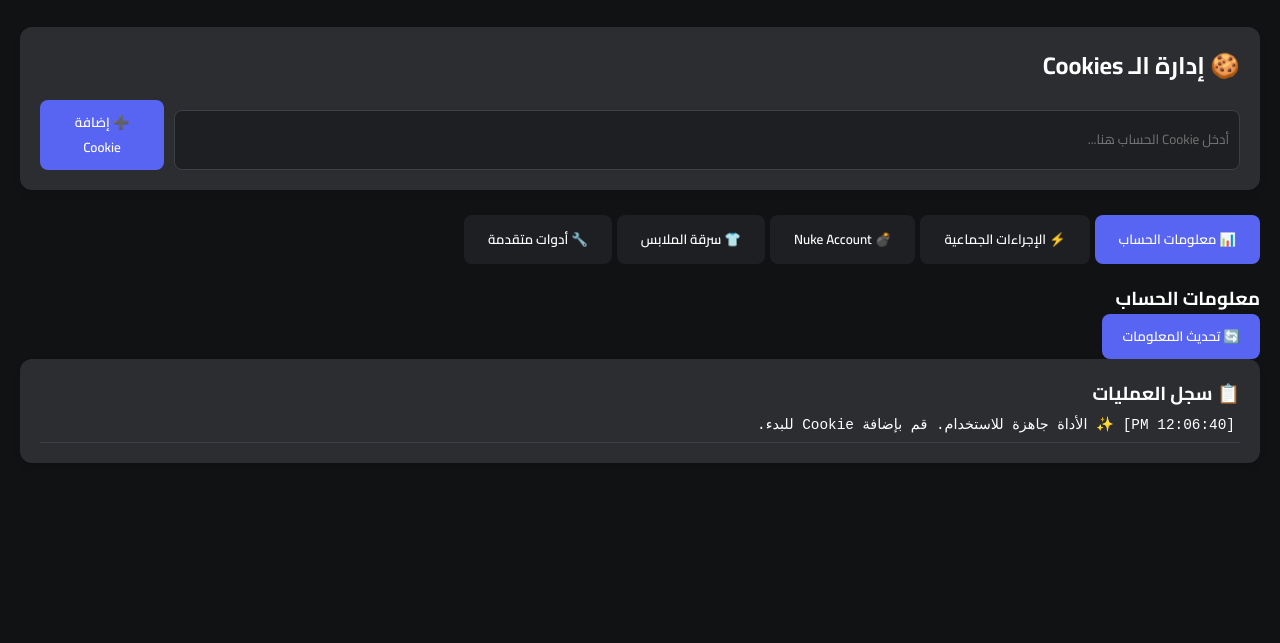
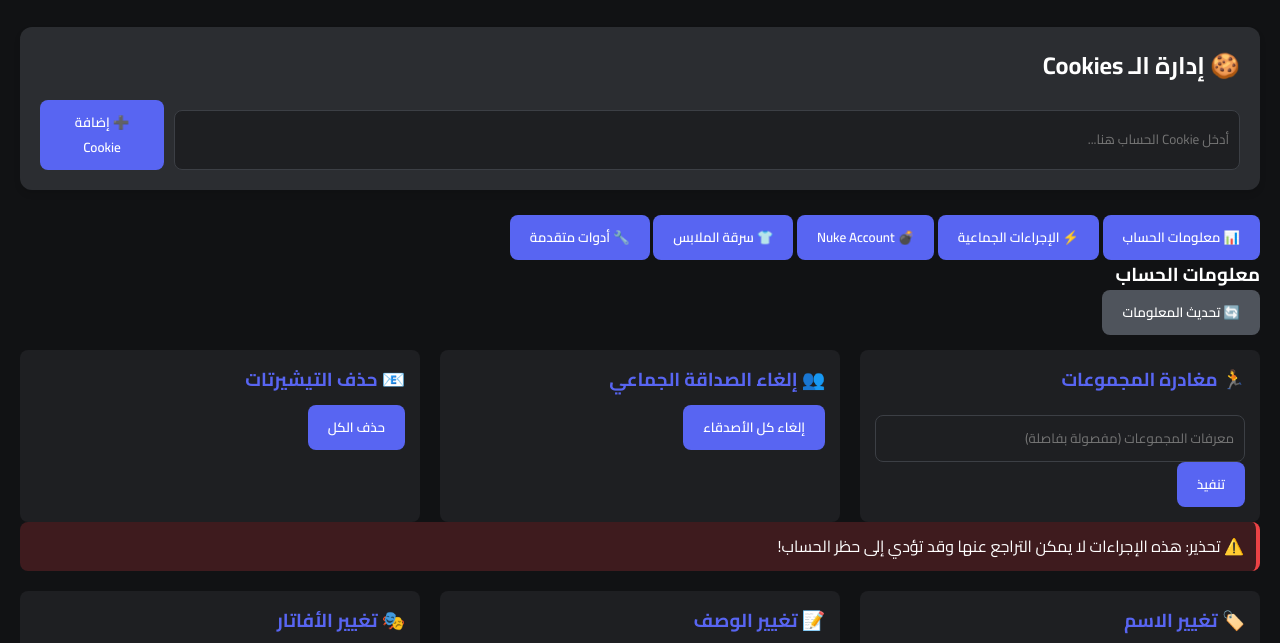
Before and after one commit to Z7F-KING/Z7F-KING.github.io, a plain HTML site: page index.html in a window 1280 px wide. Shown: the part 113-756 px from the top of the page. Drawn offline with Linux system fonts and the light colour scheme.

Commit message:
Enhance styles for tools section and feature cards
Added styles for tools section and updated feature card hover effect.

```diff
--- a/style.css
+++ b/style.css
@@ -49,6 +49,17 @@
     box-shadow: 0 4px 6px rgba(0,0,0,0.1);
 }
 
+.tools-section {
+    margin-bottom: 40px;
+}
+
+.tools-section h2 {
+    margin-bottom: 15px;
+    padding-bottom: 5px;
+    border-bottom: 2px solid var(--primary);
+    display: inline-block;
+}
+
 .cookie-input {
     display: flex;
     gap: 10px;
@@ -91,41 +102,31 @@
     background: var(--danger);
 }
 
-.tabs {
-    display: flex;
-    gap: 5px;
-    margin-bottom: 20px;
-    flex-wrap: wrap;
-}
-
-.tab-btn {
-    background: var(--dark);
-    padding: 12px 24px;
-    border-radius: 8px;
-}
-
-.tab-btn.active {
-    background: var(--primary);
-}
-
-.tab-pane {
-    display: none;
-}
-
-.tab-pane.active {
-    display: block;
+.btn.secondary {
+    background: #4f545c;
 }
 
 .features-grid {
     display: grid;
-    grid-template-columns: repeat(auto-fill, minmax(300px, 1fr));
+    grid-template-columns: repeat(auto-fill, minmax(320px, 1fr));
     gap: 20px;
+    margin-top: 15px;
 }
 
 .feature-card {
     background: var(--dark);
     padding: 15px;
     border-radius: 8px;
+    transition: transform 0.2s;
+}
+
+.feature-card:hover {
+    transform: translateY(-2px);
+}
+
+.feature-card h3 {
+    margin-bottom: 10px;
+    color: var(--primary);
 }
 
 .warning-box {
```
